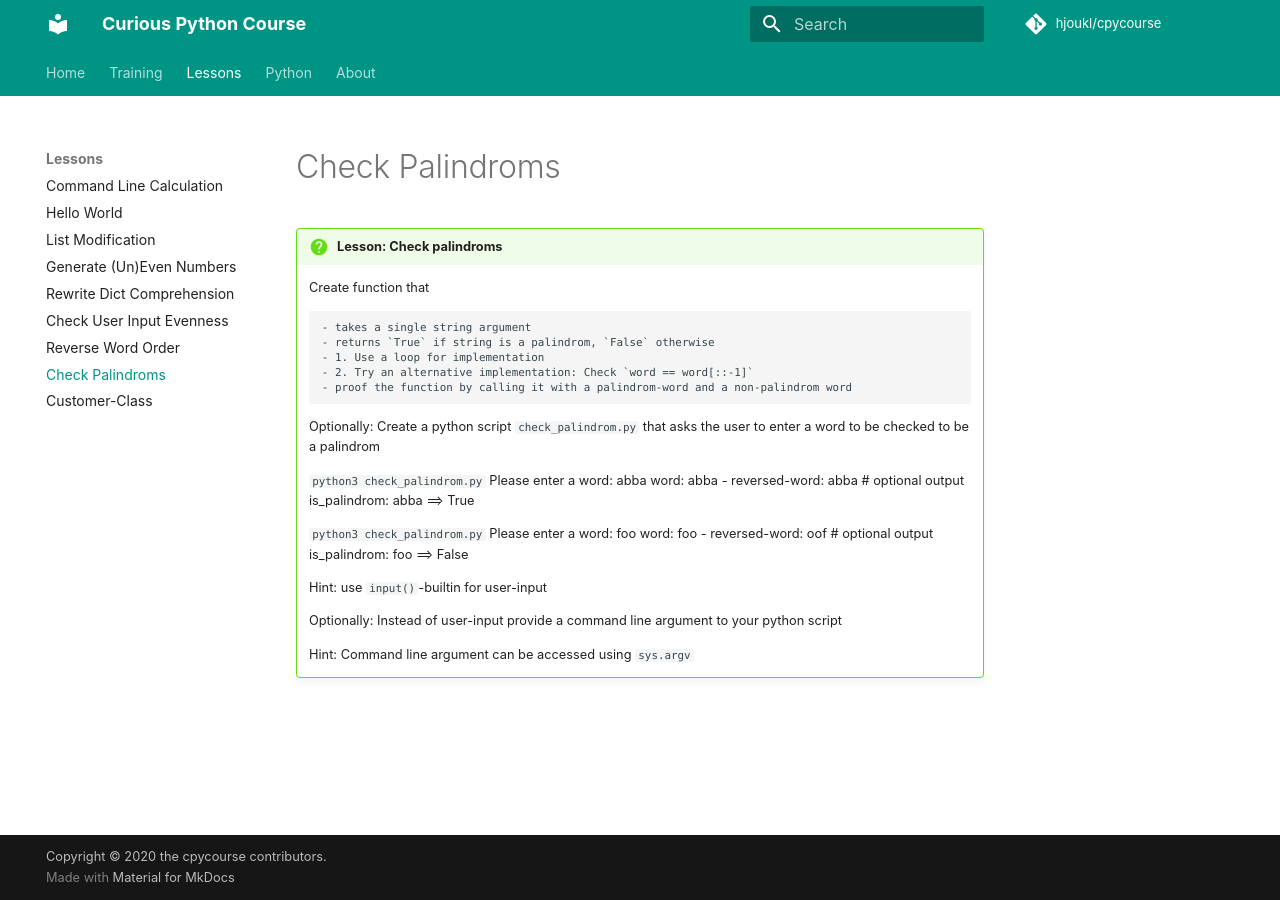
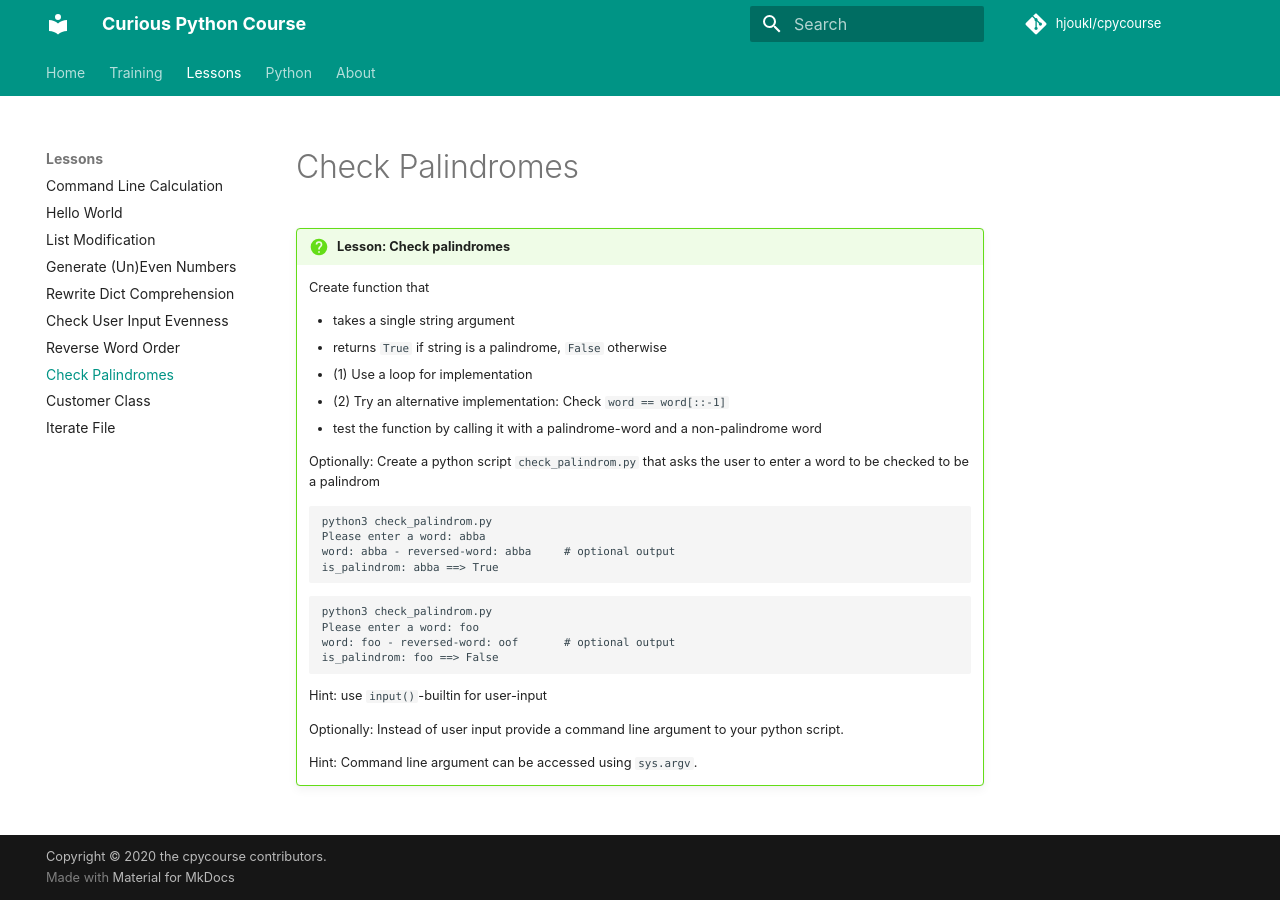
Before and after one commit to rkluger68/cpycourse, an MkDocs documentation site: the page built from docs/lessons/palindroms.md, in a window 1280 px wide. Built offline with MkDocs 1.6.1 and Material for MkDocs 9.7.7, drawn with Linux system fonts in a browser that asks for light colours; comment, search, counter and statistics services are not loaded.

Commit message:
Add Iterate File lesson, fix some formatting

````diff
--- a/docs/lessons/palindroms.md
+++ b/docs/lessons/palindroms.md
@@ -1,26 +1,33 @@
-!!! question "Lesson: Check palindroms"
+!!! question "Lesson: Check palindromes"
     Create function that
 
-        - takes a single string argument
-        - returns `True` if string is a palindrom, `False` otherwise
-        - 1. Use a loop for implementation
-        - 2. Try an alternative implementation: Check `word == word[::-1]`
-        - proof the function by calling it with a palindrom-word and a non-palindrom word
+     - takes a single string argument
+     - returns `True` if string is a palindrome, `False` otherwise
+     - (1) Use a loop for implementation
+     - (2) Try an alternative implementation: Check `word == word[::-1]`
+     - test the function by calling it with a palindrome-word and a
+     non-palindrome word
 
-    Optionally: Create a python script `check_palindrom.py` that asks the user to enter a word to be checked to be a palindrom
+    Optionally: Create a python script `check_palindrom.py` that asks the user
+    to enter a word to be checked to be a palindrom
 
-    `python3 check_palindrom.py`
+    ```
+    python3 check_palindrom.py
     Please enter a word: abba
     word: abba - reversed-word: abba     # optional output
     is_palindrom: abba ==> True
+    ```
 
-    `python3 check_palindrom.py`
+    ```
+    python3 check_palindrom.py
     Please enter a word: foo
     word: foo - reversed-word: oof       # optional output
     is_palindrom: foo ==> False
+    ```
 
     Hint: use `input()`-builtin for user-input
 
-    Optionally: Instead of user-input provide a command line argument to your python script
+    Optionally: Instead of user input provide a command line argument to your
+    python script.
 
-    Hint: Command line argument can be accessed using `sys.argv`
+    Hint: Command line argument can be accessed using `sys.argv`.
--- a/mkdocs.yml
+++ b/mkdocs.yml
@@ -53,8 +53,9 @@ nav:
         - Rewrite Dict Comprehension: lessons/rewrite-dict-comp.md
         - Check User Input Evenness: lessons/check-user-input-even.md
         - Reverse Word Order: lessons/reverse-words.md
-        - Check Palindroms: lessons/palindroms.md
-        - Customer-Class: lessons/customer.md
+        - Check Palindromes: lessons/palindroms.md
+        - Customer Class: lessons/customer.md
+        - Iterate File: lessons/iter-file.md
     - Python:
         - Python: python/python.md
         - Why Python?: python/why-python.md
````
Also changed, not shown: docs/lessons/iter-file.md (added, +18 -0 lines).
